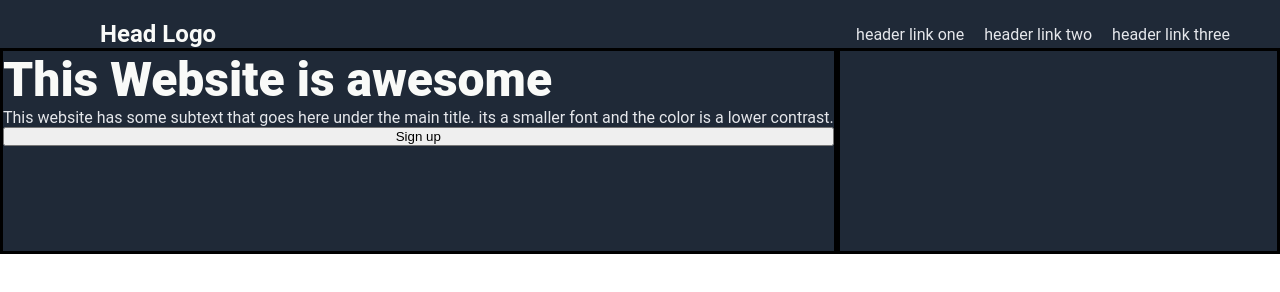
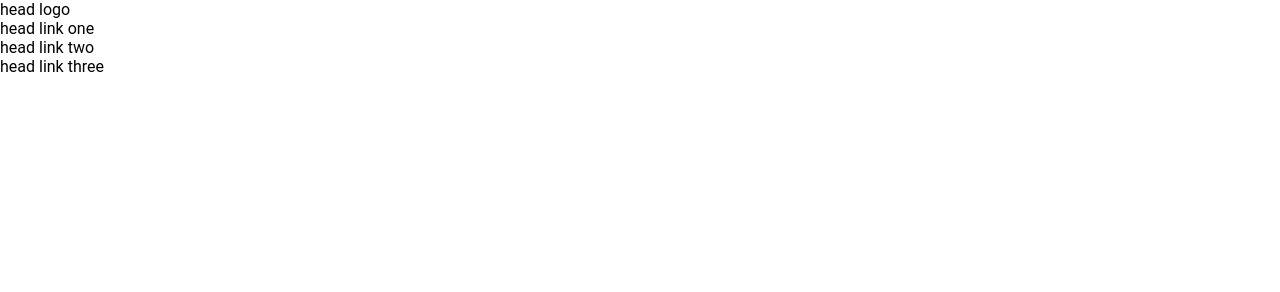
Before and after one commit to Tanecodes/landing-page, a plain HTML site: page index.html in a window 1280 px wide. Drawn offline with Linux system fonts and the light colour scheme.

Commit message:
restarted project deleted all html and css

```diff
--- a/index.html
+++ b/index.html
@@ -4,47 +4,16 @@
   <meta charset="UTF-8">
   <meta name="viewport" content="width=device-width, initial-scale=1.0">
   <link rel="stylesheet" href="styles.css">
-  <title>Landing page exercise</title>
+  <title>landing page</title>
 </head>
 <body>
-  <!-- -------------------------------------- -->
-  <!-- this is the hero container section -->
-  <div class="hero-container">
-    <div class="hero">
-      <h1 class="hero-logo">Head Logo</h1>
-      <ul>
-        <li><a href="">header link one</a></li>
-        <li><a href="">header link two</a></li>
-        <li><a href="">header link three</a></li>
-      </ul>
-    </div>
-    <div class="hero-section">
-      <div class="section-1">
-        <p class="para-1">This Website is awesome</p>
-        <p class="para-2">This website has some subtext that goes here under the main title. its a smaller font and the color is a lower contrast.</p>
-        <button>Sign up</button>
-      </div>
-      <div class="section-2">
-        <img src="" alt="">
-      </div>
-    </div>
+  <div class="hero">
+    <p>head logo</p>
+    <ul>
+      <li>head link one</li>
+      <li>head link two</li>
+      <li>head link three</li>
+    </ul>
   </div>
-  <!-- hero container section ends here -->
-  <!-- --------------------------------------- -->
-  <!-- this is the content section -->
-  <div class="content-container">
-
-  </div>
-  <div class="para-container">
-
-  </div>
-  <!-- content section ends here -->
-  <!-- --------------------------------------- -->
-  <!-- this is the footer section -->
-  <div class="footer-container">
-
-  </div>
-  <!-- footer section ends here -->
-
 </body>
 </html>
--- a/styles.css
+++ b/styles.css
@@ -1,72 +1,15 @@
-
-
 * {
   margin: 0;
   padding: 0;
 }
 
 body {
+  height: 100vh;
   display: flex;
   flex-direction: column;
   font-family: "roboto", sans-serif;
 }
-/* ---------------------------------------- */
-/* this is the hero container section */
-.hero-logo {
-  font-size: 24px;
-  color: #f9faf8;
-  padding-left: 100px;
-}
-
-ul {
-  display: flex;
-  gap: 20px;
-  padding-right: 50px;
-  list-style: none;
-}
-
-a {
-  text-decoration: none;
-  color: #e5e7eb;
-}
 
 .hero {
-  display: flex;
-  justify-content: space-between;
-  align-items: center;
-  padding-top: 20px;
-}
-
-.hero-container {
-  background-color: #1F2937;
 
 }
-
-.hero-section {
-  display: flex;
-}
-
-.section-1 {
-  display: flex;
-  flex-direction: column;
-  border: solid;
-}
-
-.section-2 {
-  flex-grow: 1;
-  height: 200px;
-  width: 200px;
-  border: solid;
-}
-
-.hero-section .para-1 {
-  font-size: 48px;
-  font-weight: 900;
-  color: #f9faf8;
-}
-
-.hero-section .para-2 {
-  color: #e5e7eb;
-}
-/* hero container section ends here */
-/* --------------------------------------- */
```
Also changed, not shown: images/lofi gamer.jpg (added).
